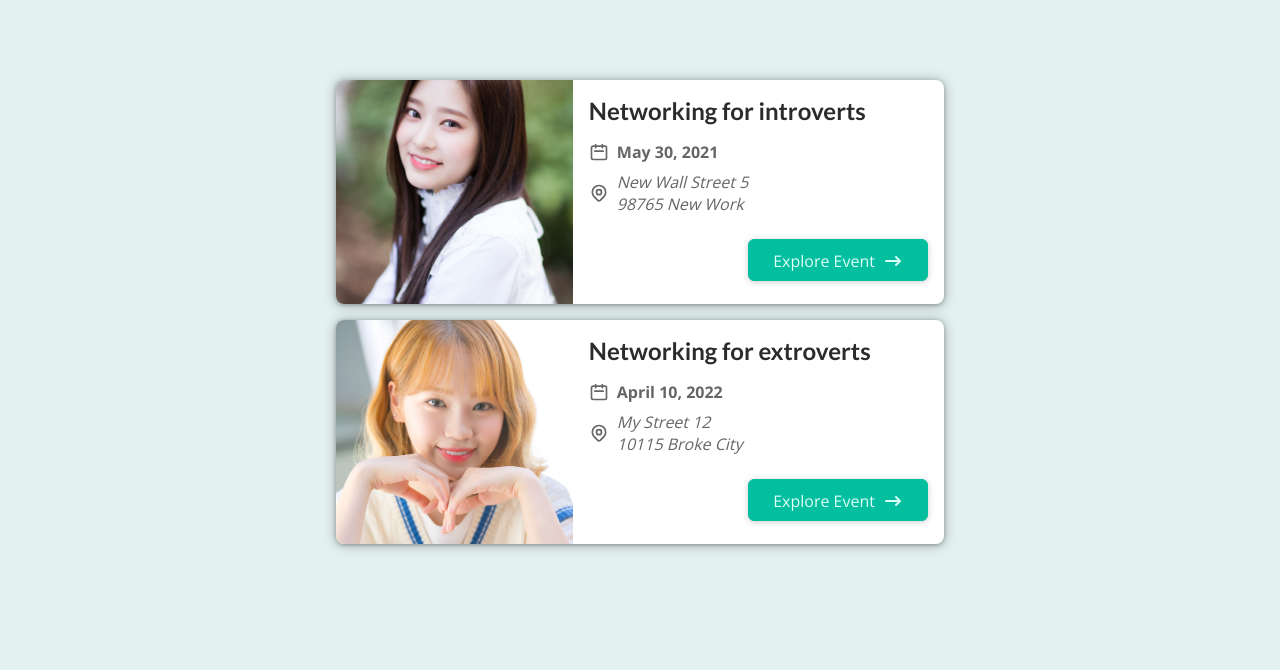
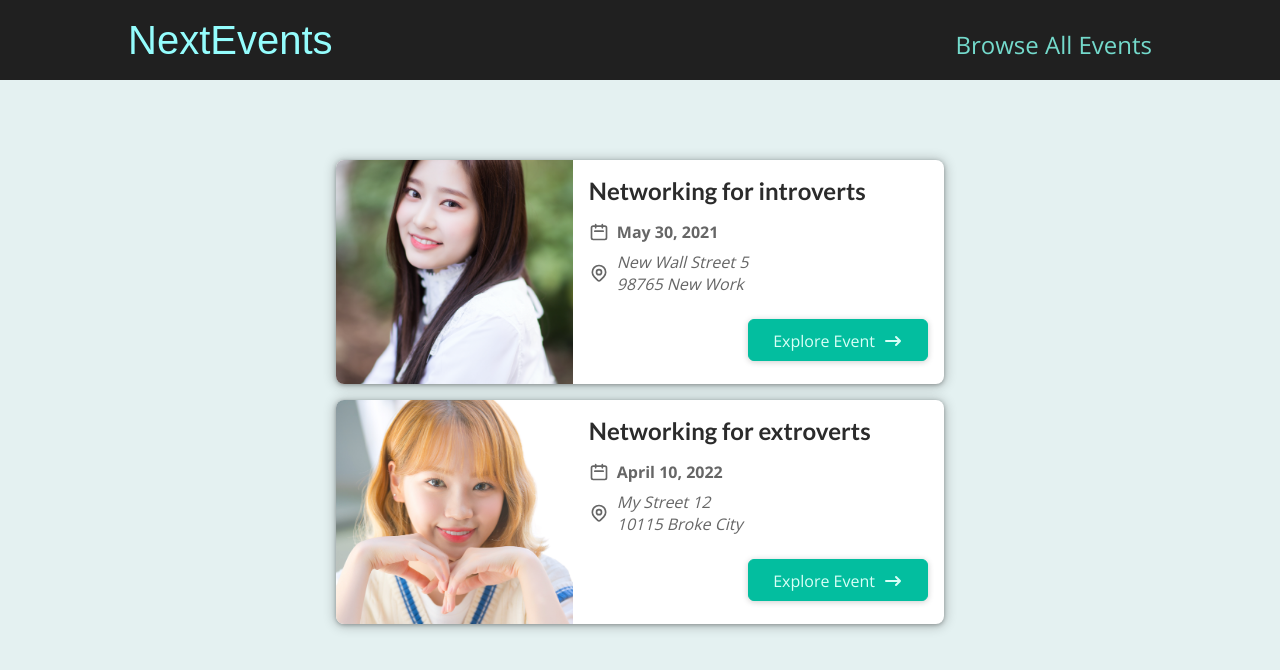
Before and after one commit to qkrwlgh91/nextjs-study, a Next.js app: page / in a window 1280 px wide. Shown: the top 670 px of the page. Built offline with nearby package versions, Linux system fonts and the light colour scheme.

Commit message:
78. Adding a General Layout Wrapper Component

```diff
--- /dev/null
+++ b/components/layout/layout.js
@@ -0,0 +1,16 @@
+import { Fragment } from 'react';
+
+import MainHeader from './main-header';
+
+function Layout(props) {
+    return (
+        <Fragment>
+            <MainHeader />
+            <main>
+                {props.children}
+            </main>
+        </Fragment>
+    )
+}
+
+export default Layout;
--- /dev/null
+++ b/components/layout/main-header.js
@@ -0,0 +1,22 @@
+import Link from 'next/link';
+
+import classes from './main-header.module.css'
+
+function MainHeader() {
+    return (
+        <header className={classes.header}>
+            <div className={classes.logo}>
+                <Link href='/'>NextEvents</Link>
+            </div>
+            <nav className={classes.navigation}>
+                <ul>
+                    <li>
+                        <Link href="/events">Browse All Events</Link>
+                    </li>
+                </ul>
+            </nav>
+        </header>
+    )
+}
+
+export default MainHeader;
--- /dev/null
+++ b/components/layout/main-header.module.css
@@ -0,0 +1,41 @@
+.header {
+    width: 100%;
+    display: flex;
+    justify-content: space-between;
+    align-items: baseline;
+    padding: 1rem 10%;
+    height: 5rem;
+    background-color: #202020;
+  }
+
+  .logo {
+    font-size: 1.5rem;
+    color: white;
+    font-family: 'Fira', sans-serif;
+    height: 100%;
+    display: flex;
+    justify-content: center;
+    align-items: center;
+    color: #94fdfd;
+  }
+
+  .logo a {
+    text-decoration: none;
+    color: #94fdfd;
+  }
+
+  .navigation a {
+    text-decoration: none;
+    color: #74dacc;
+    font-size: 1rem;
+  }
+
+  @media (min-width: 768px) {
+    .logo {
+      font-size: 2.5rem;
+    }
+
+    .navigation a {
+      font-size: 1.5rem;
+    }
+  }
--- a/pages/_app.js
+++ b/pages/_app.js
@@ -1,7 +1,12 @@
+import Layout from '../components/layout/layout';
 import '../styles/globals.css'
 
 function MyApp({ Component, pageProps }) {
-  return <Component {...pageProps} />
+  return (
+    <Layout>
+      <Component {...pageProps} />
+    </Layout>
+  )
 }
 
 export default MyApp
```
